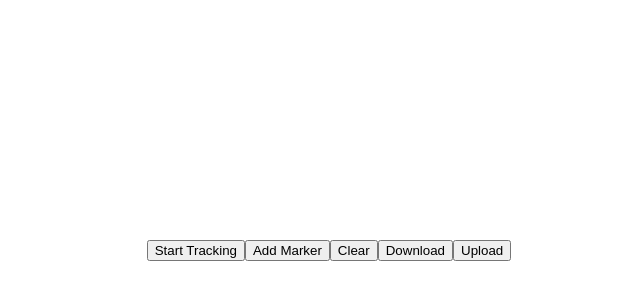
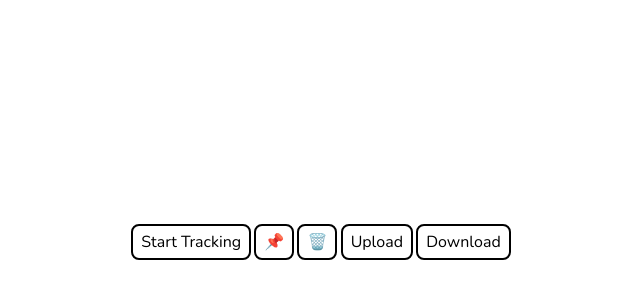
Before and after one commit to jnathan02222/uw-mapper, a React (Create React App) app in the folder map-app/: page / in a window 1280 px wide. Shown: the part 158-458 px from the top of the page, without its empty margins (319-959 px from the left). Built offline with nearby package versions, Linux system fonts and the light colour scheme.

Commit message:
Implementation of location tracking, pins and deleting nodes.

```diff
--- a/map-app/public/index.html
+++ b/map-app/public/index.html
@@ -10,29 +10,18 @@
       content="Map buildings and download nodes!"
     />
 
-    <!--
-      Notice the use of %PUBLIC_URL% in the tags above.
-      It will be replaced with the URL of the `public` folder during the build.
-      Only files inside the `public` folder can be referenced from the HTML.
 
-      Unlike "/favicon.ico" or "favicon.ico", "%PUBLIC_URL%/favicon.ico" will
-      work correctly both with client-side routing and a non-root public URL.
-      Learn how to configure a non-root public URL by running `npm run build`.
-    -->
     <title>UW Mapper</title>
   </head>
   <body>
     <noscript>You need to enable JavaScript to run this app.</noscript>
     <div id="root"></div>
-    <!--
-      This HTML file is a template.
-      If you open it directly in the browser, you will see an empty page.
 
-      You can add webfonts, meta tags, or analytics to this file.
-      The build step will place the bundled scripts into the <body> tag.
-
-      To begin the development, run `npm start` or `yarn start`.
-      To create a production bundle, use `npm run build` or `yarn build`.
-    -->
+    <style>
+      * {
+        margin: 0;
+        padding: 0;
+      }
+    </style>
   </body>
 </html>
--- a/map-app/src/Components/App.js
+++ b/map-app/src/Components/App.js
@@ -1,17 +1,89 @@
 import appStyles from "../StyleSheets/App.module.css"
 import Menu from "./Menu.js"
 import Canvas from "./Map.js"
+import React, {useEffect, useRef, useState} from "react";
+import Node from "./Node.js"
+
+  //Save nodes and image location in cookies?
 
 
 function App() {
-  //Save nodes and image location in cookies?
+  const trackingFunction = useRef(null);
+  const [nodes, setNodes] = useState([]);
+
+  useEffect(
+    () => {
+      return () => {if(trackingFunction.current != null){clearInterval(trackingFunction.current)}};
+    }
+  , []);
+
+  function startTracking(){
+    function successHandler(position){
+      let newNode = new Node(position.coords.latitude, position.coords.longitude, position.coords.altitude);
+
+      setNodes(prev => [...prev, newNode]);
+    }
+    trackingFunction.current = setInterval(()=>{getLocation(successHandler)}, 1000);
+  }
+
+  function stopTracking(){
+    clearInterval(trackingFunction.current);
+  }
+
+  function getLocation(successHandler){
+
+
+    function error(){
+      console.log("Failed to retrieve location");
+    }
+    if(!navigator.geolocation){
+      console.log("Geolocation not supported by browser.")
+    }else{
+      navigator.geolocation.getCurrentPosition(successHandler, error, {enableHighAccuracy: true});
+    }
+  }
+
+  function addMarker(){
+    const name = prompt("Name this node:");
+    if(name == null){
+      return;
+    }
+    function successHandler(position){
+      let newNode = new Node(position.coords.latitude, position.coords.longitude, position.coords.altitude, name);
+      setNodes(prev => [...prev, newNode]);
+    }
+    getLocation(successHandler);
+
+  }
+  function clearNodes(){
+    if(window.confirm("Delete nodes? This action is irreversible.")){
+      setNodes([]);
+    }
+  }
+
+  function upload(){
+
+  }
+
+  function download(){
+
+  }
 
   return (
     <div className={appStyles.app}>
-        <Menu></Menu>
-        <Canvas></Canvas>
+        <Menu eventHandlers={{startTrackingHandler: startTracking, stopTrackingHandler: stopTracking, addMarkerHandler: addMarker, clearNodesHandler: clearNodes, uploadHandler: upload, downloadHandler: download}} ></Menu>
+        <Canvas nodes={nodes}></Canvas>
+
     </div>
   );
 }
-
+/*
+{
+nodes.map(
+  (node) => {
+      return <div>{node.latitude}</div>
+    }
+  )
+}
+*/
 export default App;
--- a/map-app/src/Components/Menu.js
+++ b/map-app/src/Components/Menu.js
@@ -1,14 +1,29 @@
-function Menu(){
+import menuStyles from "../StyleSheets/Menu.module.css"
+import React, {useState} from 'react';
+
+function Menu(props){
     //On download, get nodes and size and rotation of images
     //Make sure you can upload images on their own
+    const [isTracking, setIsTracking] = useState(false);
+
+    //Potential bug: clicking to fast results in unupdated state?
+    function toggleTracking(){
+        if(isTracking){
+            (props.eventHandlers["stopTrackingHandler"])();
+        }else{
+            (props.eventHandlers["startTrackingHandler"])();
+        }
+        setIsTracking(!isTracking);
+
+    }
 
     return (
-        <div>
-            <button>Start Tracking</button>
-            <button>Add Marker</button>
-            <button>Clear</button>
-            <button>Download</button>
-            <button>Upload</button>
+        <div className={menuStyles.container}>
+            <button className={menuStyles.button} onClick={toggleTracking}>{isTracking ? "Stop Tracking" : "Start Tracking"}</button>
+            <button className={menuStyles.button} onClick={props.eventHandlers["addMarkerHandler"]}>📌</button>
+            <button className={menuStyles.button} onClick={props.eventHandlers["clearNodesHandler"]}>🗑️</button>
+            <div className={menuStyles.button} onClick={props.eventHandlers["handleUpload"]}>Upload</div>
+            <button className={menuStyles.button} onClick={props.eventHandlers["handleDownload"]}>Download</button>
         </div>
     );
 }
--- /dev/null
+++ b/map-app/src/Components/Node.js
@@ -0,0 +1,11 @@
+class Node {
+    constructor(latitude, longitude, altitude, name=""){
+        this.latitude = latitude;
+        this.longitude = longitude;
+        this.altitude = altitude;
+        this.name = name;
+        this.neighbours = [];
+    }
+}
+
+export default Node;
--- a/map-app/src/StyleSheets/App.module.css
+++ b/map-app/src/StyleSheets/App.module.css
@@ -1,4 +1,9 @@
+@import url('https://fonts.googleapis.com/css2?family=Nunito:wght@200;300;400&display=swap');
+
+
 .app {
+    font-family: 'Nunito', sans-serif;
+
     display: flex;
     justify-content: center;
     align-items: center;
--- a/map-app/src/StyleSheets/Menu.module.css
+++ b/map-app/src/StyleSheets/Menu.module.css
@@ -0,0 +1,25 @@
+@import url('https://fonts.googleapis.com/css2?family=Nunito:wght@200;300;400&display=swap');
+
+.button {
+    font-family: 'Nunito', sans-serif;
+    font-size: 1em;
+
+    background-color: white;
+    padding: 0.5rem;
+    cursor: pointer;
+    border-radius: 0.5rem;
+    margin: 0.1em;
+    border-style: solid;
+    border-width: 2px;
+
+    line-height: 1rem;
+}
+
+.button:active {
+    background-color: #EFEFEF;
+}
+
+.container{
+    display: flex;
+    align-items: center;
+}
```
